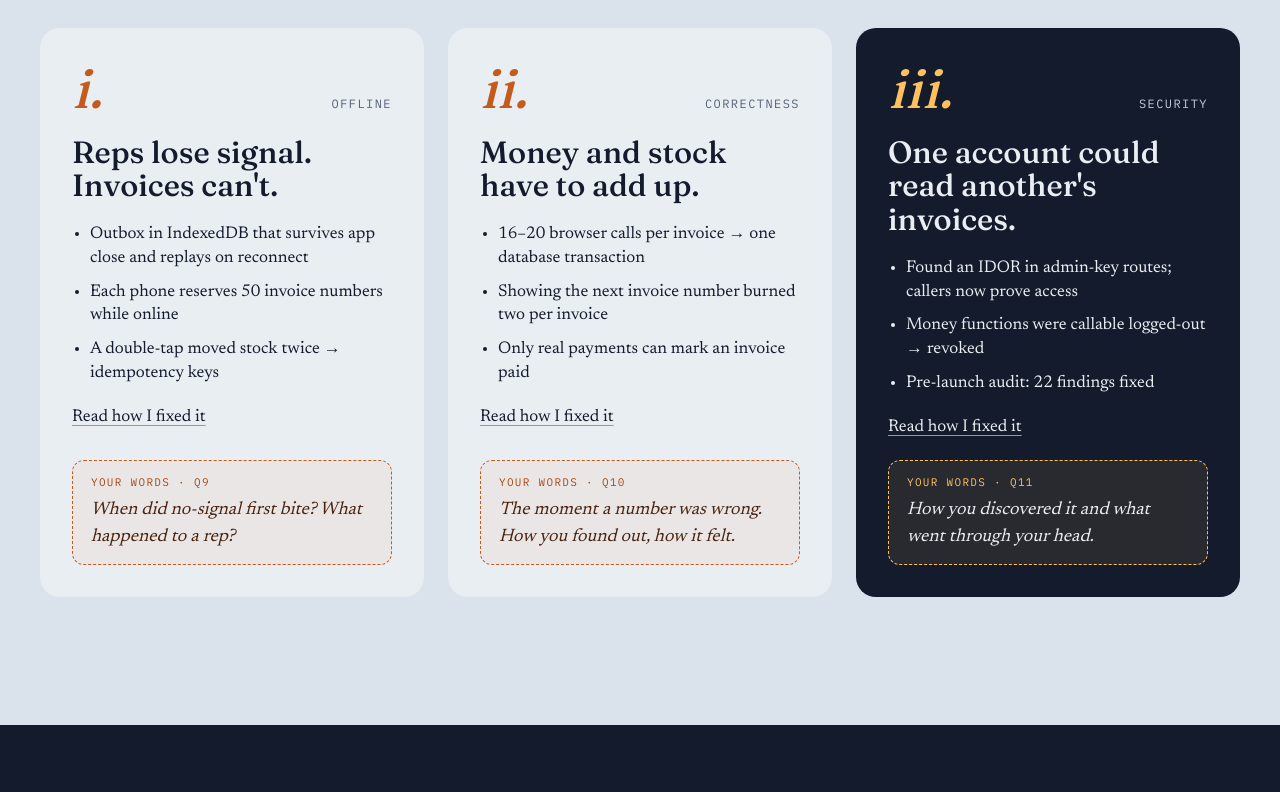
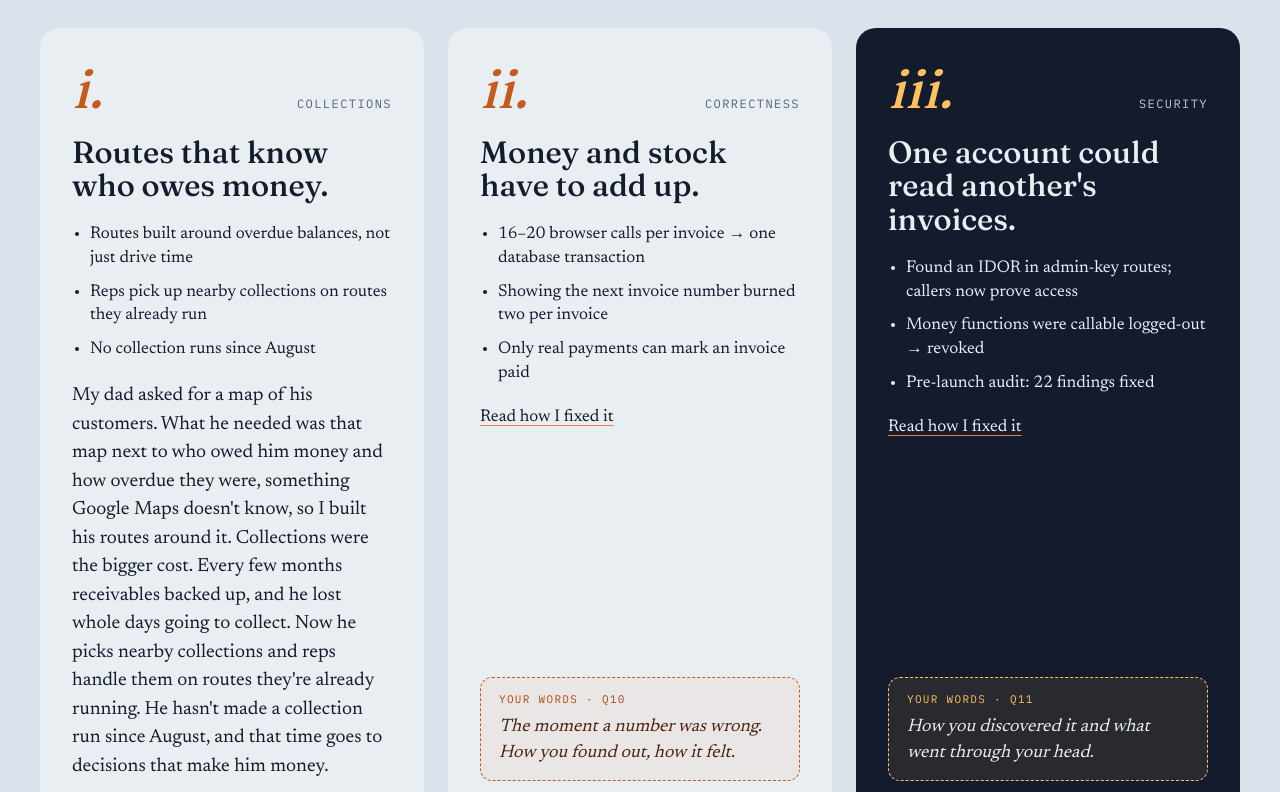
Before and after one commit to haanie09/haanie-portfolio, a Next.js app: page / in a window 1280 px wide. Shown: the part 2960-3752 px from the top of the page. Built offline with nearby package versions, Linux system fonts and the light colour scheme.

Commit message:
Swap the Offline card for Routes and collections; drop the offline note
Co-Authored-By: Claude Opus 5.5 <noreply@anthropic.com>
Claude-Session: https://claude.ai/code/session_013HGD12oSBPua8fQpxEx5mS

```diff
--- a/app/page.tsx
+++ b/app/page.tsx
@@ -239,9 +239,11 @@ function Problems() {
                   <li key={f}>{f}</li>
                 ))}
               </ul>
-              <Link className="card__link" href={`/notes/${it.writeup}`}>
-                Read how I fixed it
-              </Link>
+              {it.writeup && (
+                <Link className="card__link" href={`/notes/${it.writeup}`}>
+                  Read how I fixed it
+                </Link>
+              )}
               <Slot w={it.story} dark={it.dark} className="push" />
             </article>
           ))}
--- a/content/site.ts
+++ b/content/site.ts
@@ -105,16 +105,18 @@ export const site = {
     kicker: "02 — What broke, and what I did",
     items: [
       {
-        tag: "Offline",
-        /** Slug of the write-up in content/notes.ts (page at /notes/<slug>). */
-        writeup: "offline-outbox",
-        title: draft("Reps lose signal. Invoices can't."),
+        tag: "Collections",
+        title: draft("Routes that know who owes money."),
         facts: [
-          "Outbox in IndexedDB that survives app close and replays on reconnect",
-          "Each phone reserves 50 invoice numbers while online",
-          "A double-tap moved stock twice → idempotency keys",
+          "Routes built around overdue balances, not just drive time",
+          "Reps pick up nearby collections on routes they already run",
+          "No collection runs since August",
         ],
-        story: slot("Q9", "When did no-signal first bite? What happened to a rep?"),
+        story: slot(
+          "Q9",
+          "Your dad asked for a map; what he needed was who owed him money. What changed once collections rode along on routes?",
+          draft("My dad asked for a map of his customers. What he needed was that map next to who owed him money and how overdue they were, something Google Maps doesn't know, so I built his routes around it. Collections were the bigger cost. Every few months receivables backed up, and he lost whole days going to collect. Now he picks nearby collections and reps handle them on routes they're already running. He hasn't made a collection run since August, and that time goes to decisions that make him money."),
+        ),
       },
       {
         tag: "Correctness",
```
Also changed, not shown: content/notes.ts (+0 -32 lines).
